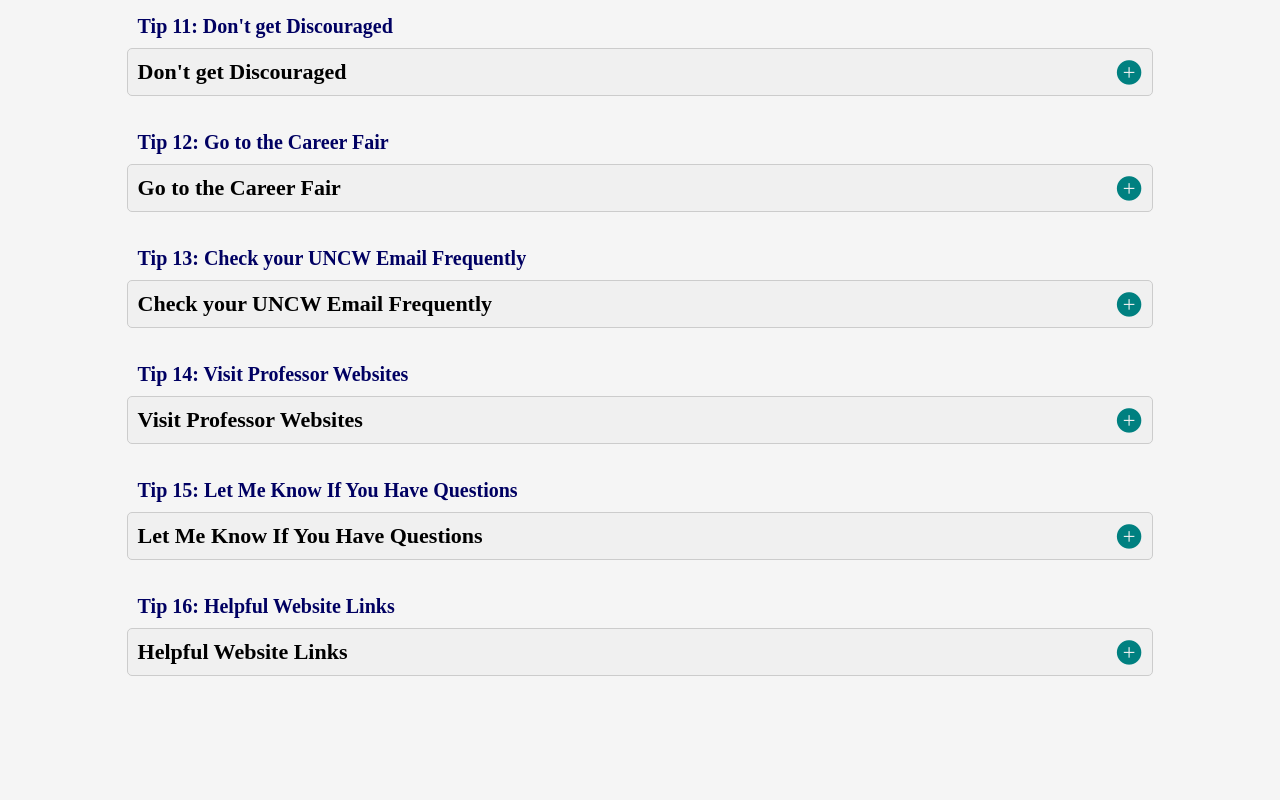
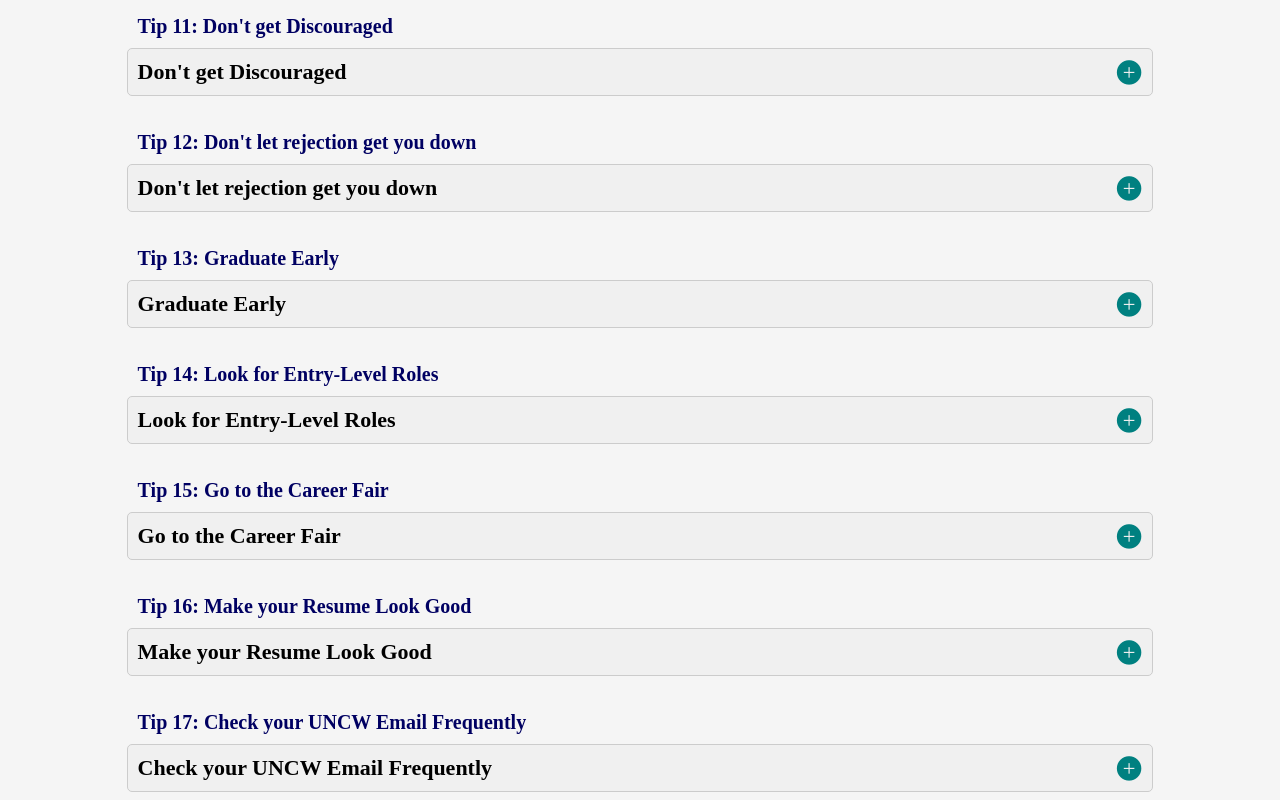
Before and after one commit to MichaelT-178/ForGuy, a Vue app: page /Jobs/HowToGetAJob.vue in a window 1280 px wide. Shown: the part 1320-2120 px from the top of the page. Before the commit the page ends 2056 px from the top, so only its background shows below. Built offline with nearby package versions, Linux system fonts and the light colour scheme.

Commit message:
Updated data

```diff
--- a/src/components/AccordionMenu.vue
+++ b/src/components/AccordionMenu.vue
@@ -121,6 +121,7 @@ const filteredEntries = computed(() => {
 
 .accordion-content {
   margin-top: 20px;
+  font-size: 18.5px;
 }
 
 .menu-attribute {
--- a/src/data/jobs/HowToGetAJob.json
+++ b/src/data/jobs/HowToGetAJob.json
@@ -69,11 +69,27 @@
         },
         {
             "Name": "Don't get Discouraged",
-            "Description": "I must have applied to literally like a 1,000 companies when I was looking for internships and full-time jobs. I was rejected countless times, usually by companies much less \"prestigious\" then USAA, the NSA, and IBM. Don't let rejection get you down, and keep being persistent and trying. Also, just because you got rejected from a position at a smaller company, doesn't mean a bigger company won't hire you."
+            "Description": "I must have applied to literally like a 1,000 companies when I was looking for internships and full-time jobs. I was rejected countless times, usually by companies much less \"prestigious\" then USAA, the NSA, and IBM."
+        },
+        {
+            "Name": "Don't let rejection get you down",
+            "Description": "Adding to the last point, keep being persistent and trying. Just because you got rejected from a position at a smaller company, doesn't mean a bigger, more prestigious company won't hire you. I got reject by like 1000 small, obscure companies before IBM hired me."
+        },
+        {
+            "Name": "Graduate Early",
+            "Description": "The competition won't be as intense if you start applying to jobs that start in January. If you graduate in May you'll be going up against a much larger applicant pool."
+        },
+        {
+            "Name": "Look for Entry-Level Roles",
+            "Description": "This is pretty intuitive, but looks for jobs that are entry-level, junior, new grad, etc."
         },
         {
             "Name": "Go to the Career Fair",
             "Description": "The UNCW computer science career fair is typically held in late September and February. I'd recommend going as companies interested in hiring UNCW students will be there."
+        },
+        {
+            "Name": "Make your Resume Look Good",
+            "Description": "Having a clean, well-organized, and professional resume can have a positive impact and help you stand out. I've had hiring managers in the past tell me how much they liked my resume. See (here)[/Jobs/ResumeTemplate] for the template I use."
         },
         {
             "Name": "Check your UNCW Email Frequently",
```
